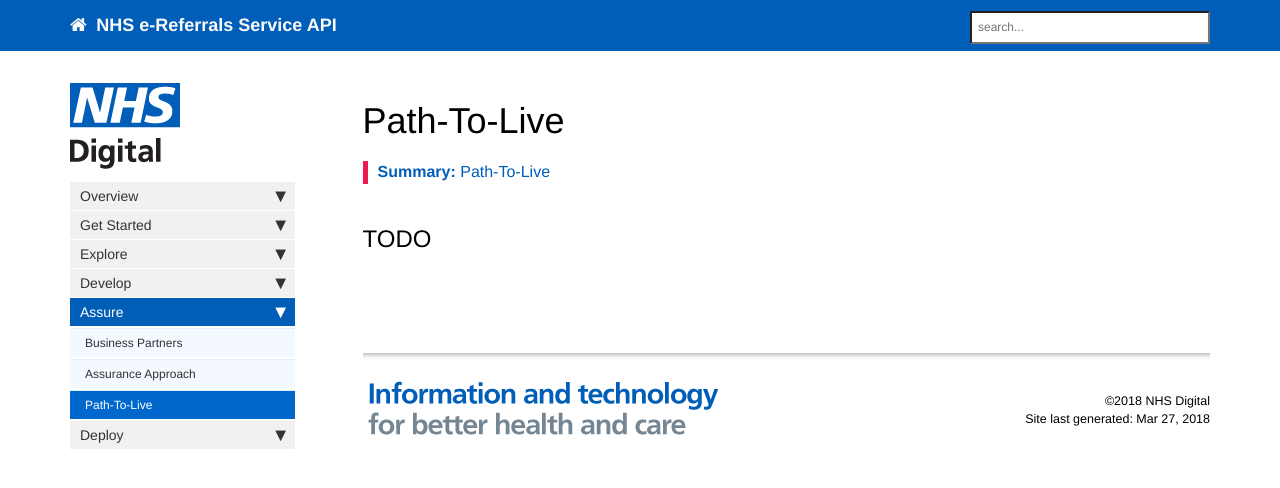
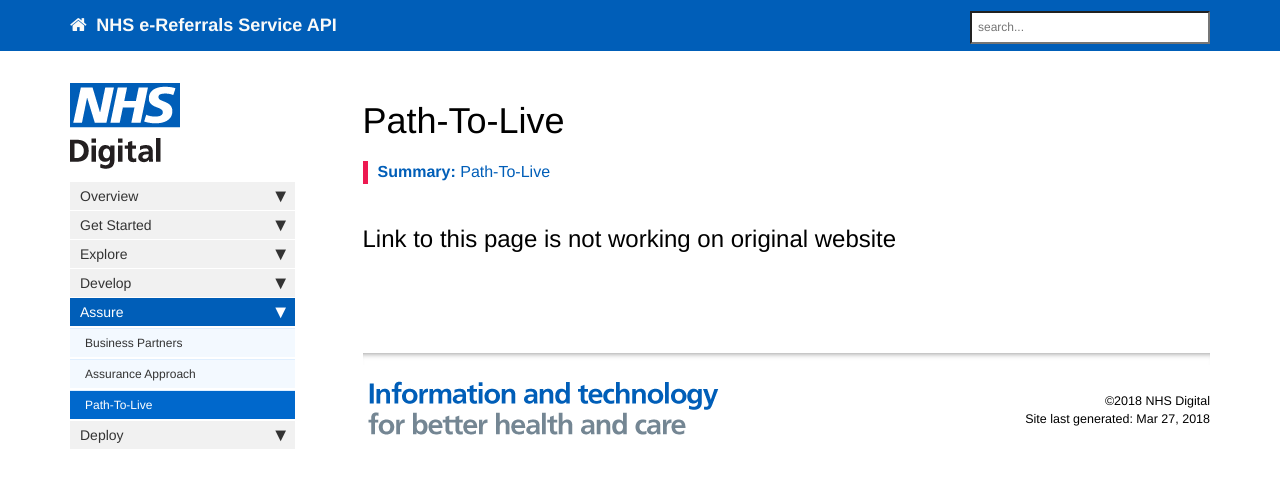
Before and after one commit to wurble369/websitetest, a Jekyll site: the page built from pages/assure/assure_path_to_live.md, in a window 1280 px wide. Shown: the top 488 px of the page. Built offline with Jekyll 4.4.1, drawn with Linux system fonts in a browser that asks for light colours; nearby versions of some CDN libraries; comment, search, counter and statistics services are not loaded.

Commit message:
Link not working

```diff
--- a/pages/assure/assure_path_to_live.md
+++ b/pages/assure/assure_path_to_live.md
@@ -7,4 +7,4 @@ permalink: /assure_path_to_live.html
 summary: "Path-To-Live"
 ---
 
-## TODO ##
+## Link to this page is not working on original website ##
```
